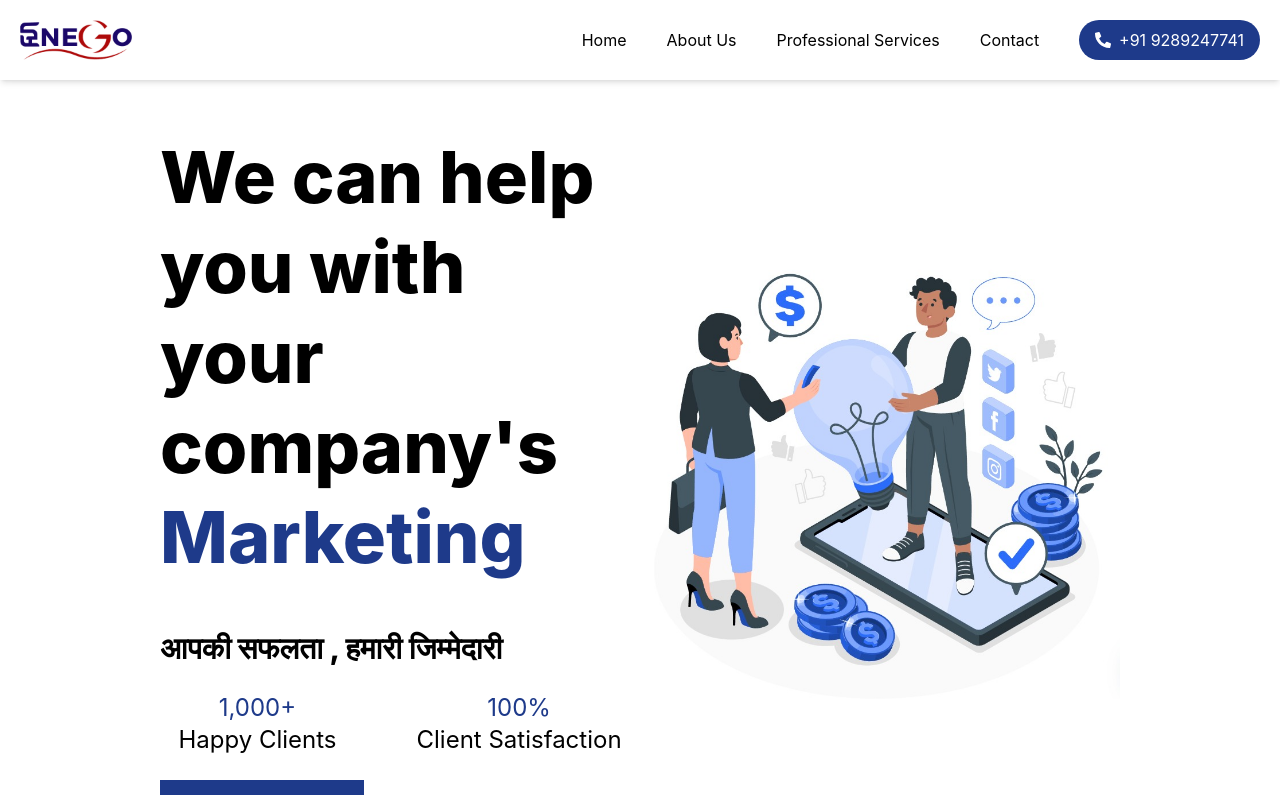
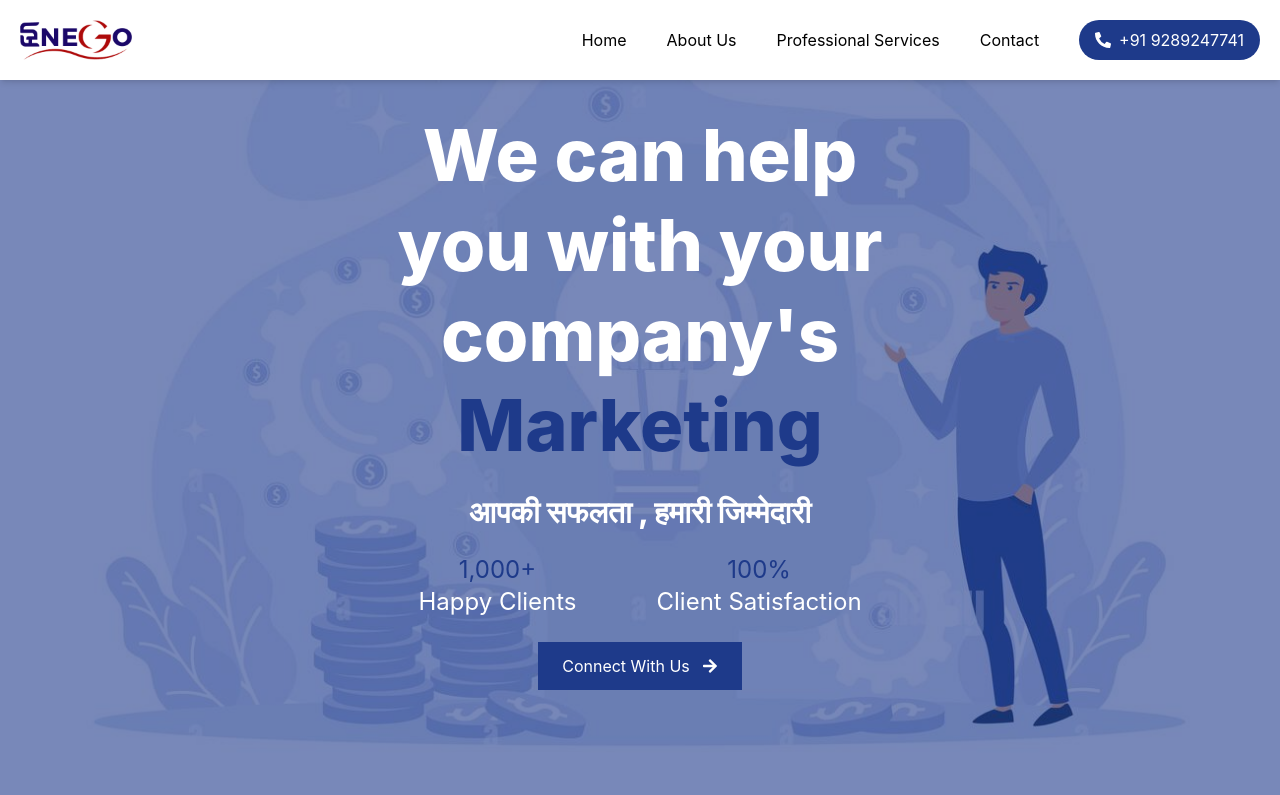
Before and after one commit to divshi/enego, a React (Create React App) app: page / in a window 1280 px wide. Shown: the top 795 px of the page. Built offline with nearby package versions, Linux system fonts and the light colour scheme.

Commit message:
updated hero section

```diff
--- a/src/components/Hero.jsx
+++ b/src/components/Hero.jsx
@@ -1,4 +1,3 @@
-// src/components/Hero.js
 import React, { useEffect, useState } from 'react';
 import { FaArrowRight } from 'react-icons/fa';
 import bannerImage from '../assects/banner.jpeg';
@@ -19,9 +18,13 @@ const Hero = () => {
   }, []);
 
   return (
-    <section className="h-screen bg-cover bg-center text-black flex items-center justify-between p-40 pt-80 relative" >
+    <section className="h-screen bg-cover bg-center relative" style={{ backgroundImage: `url(${bannerImage})` }}>
+      {/* Blue Opaque Overlay */}
+      <div className="absolute top-0 left-0 w-full h-full bg-blue-900 opacity-60"></div>
+
       {/* Left Side Content */}
-      <div className="space-y-6 w-1/2">
+      <div className="relative z-10 flex items-center justify-center w-full h-full px-10 text-white">
+        <div className="space-y-6 text-center max-w-2xl w-full">
           <h1 className="text-7xl font-extrabold leading-tight">
             We can help
             <br />
@@ -31,9 +34,8 @@ const Hero = () => {
             <br />
             <span className="text-blue-900">{currentText}</span>
           </h1>
-          <br />
-          <h2 className="text-3xl font-extrabold leading-tight">
-          <span className="text-black">आपकी सफलता , हमारी जिम्मेदारी</span>
+          <h2 className="text-3xl font-extrabold">
+            <span className="text-white">आपकी सफलता , हमारी जिम्मेदारी</span>
           </h2>
 
           <div className="flex items-center justify-center space-x-20">
@@ -45,16 +47,11 @@ const Hero = () => {
             </div>
           </div>
 
-        <a href="#contact" className="inline-flex items-center bg-blue-900 text-white px-6 py-3 hover:bg-blue-900 mt-6">
+          <a href="#contact" className="inline-flex items-center bg-blue-900 text-white px-6 py-3 hover:bg-blue-400 mt-6">
             Connect With Us
             <FaArrowRight className="ml-3" />
           </a>
-
         </div>
-
-      {/* Right Side Image */}
-      <div className="w-1/2">
-        <img src={bannerImage} alt="Banner" className="w-full h-full object-cover" />
       </div>
     </section>
   );
```
Also changed, not shown: src/assects/banner.jpeg. Lines whose indentation alone changed are shown as unchanged.
